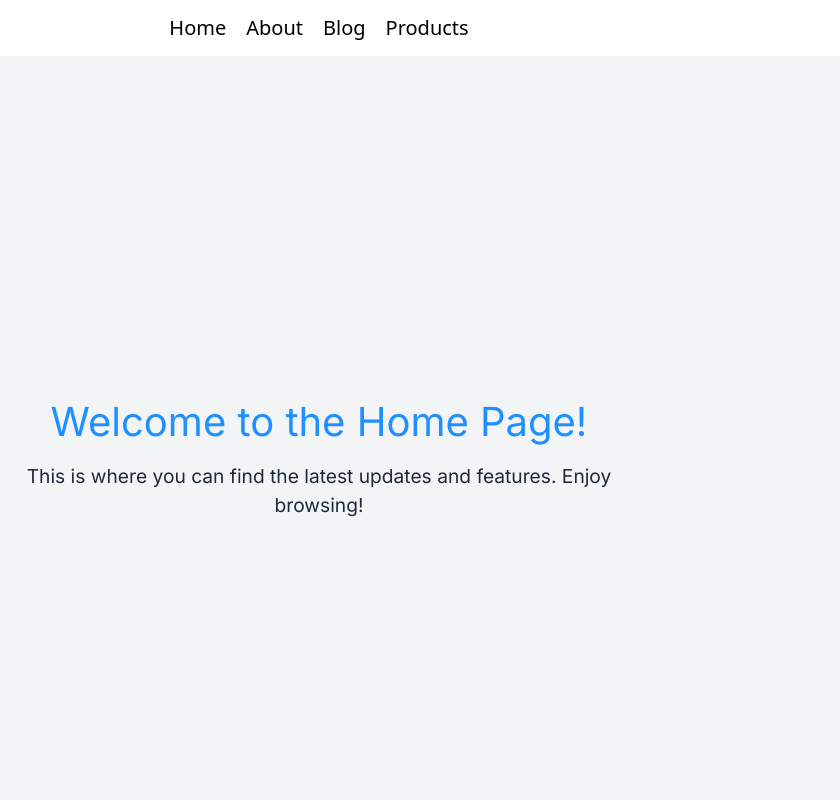
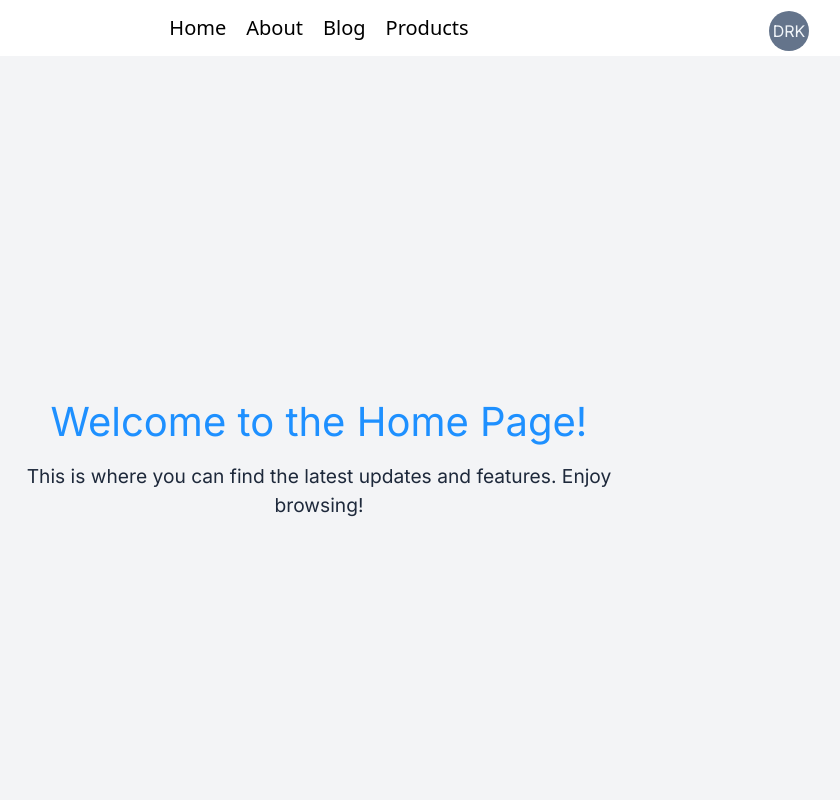
Before and after one commit to DTarkh/tbc-next.js, a Next.js app: page /home in a window 1280 px wide. Shown: the top 800 px of the page, without its empty margins (321-1161 px from the left). Built offline with nearby package versions, Linux system fonts and the light colour scheme; no server answers; sample sign-in values are in the browser's storage.

Commit message:
imlement dark mode and switch button

```diff
--- a/app/(dashboard)/layout.jsx
+++ b/app/(dashboard)/layout.jsx
@@ -5,25 +5,31 @@ import Navbar from "../Components/Navigation/Navbar"
 import Footer from "../Components/Footer/Footer"
 import { useAuthCheck } from "../Components/hooks/useAuthCheck"
 import LoadingSpinner from "../Components/Spinner"
+import { useState } from "react";
 
 
 const Layout = ({children}) => {
+ const loading = useAuthCheck()
+ const [darkMode, setDarkMode] = useState(false)
 
+  const toggleDarkMode = () => {
+    setDarkMode(!darkMode)
+  }
 
- const loading = useAuthCheck()
 
 if(loading) {
   return <LoadingSpinner/>
 }
 
   return (
-    <>
+    <div className={darkMode && 'dark'}>
+        <button className="w-10 h-10 z-10  rounded-full absolute right-[150px] top-[11px] bg-slate-500 dark:bg-slate-200 text-slate-100 dark:text-slate-700" onClick={toggleDarkMode}>{darkMode ? "LHT" : "DRK"}</button>
         <Navbar />
         <main className="bg-gray-100 min-h-screen p-4 flex flex-col justify-center items-center dark:bg-slate-600">
         {children}
       </main>
         <Footer />
-        </>
+        </div>
   )
 }
 
--- a/app/(dashboard)/profile/page.jsx
+++ b/app/(dashboard)/profile/page.jsx
@@ -7,7 +7,7 @@ const UserPage = () => {
 
 
   return (
-    <div className="user-page">
+    <>
       {error && <p className="error-message">{error}</p>}
       {userData ? (
         <div className="user-card">
@@ -22,7 +22,7 @@ const UserPage = () => {
       ) : (
         !error && <p>Loading...</p>
       )}
-    </div>
+    </>
   );
 
 
--- a/app/Components/Navigation/Navbar.jsx
+++ b/app/Components/Navigation/Navbar.jsx
@@ -18,7 +18,7 @@ const Navbar = () => {
     }
   };
   return (
-    <div className="nav-container dark:bg-neutral-800">
+    <div className="nav-container dark:bg-neutral-800" >
       <ul>
         <Link className="nav-link" href="/">
           <li className="dark:text-white">Home</li>
--- a/tailwind.config.ts
+++ b/tailwind.config.ts
@@ -16,5 +16,6 @@ const config: Config = {
     },
   },
   plugins: [],
+  darkMode: "class",
 }
 export default config
```
Also changed, not shown: app/(dashboard)/profile/UserPage.css (+0 -10 lines).
